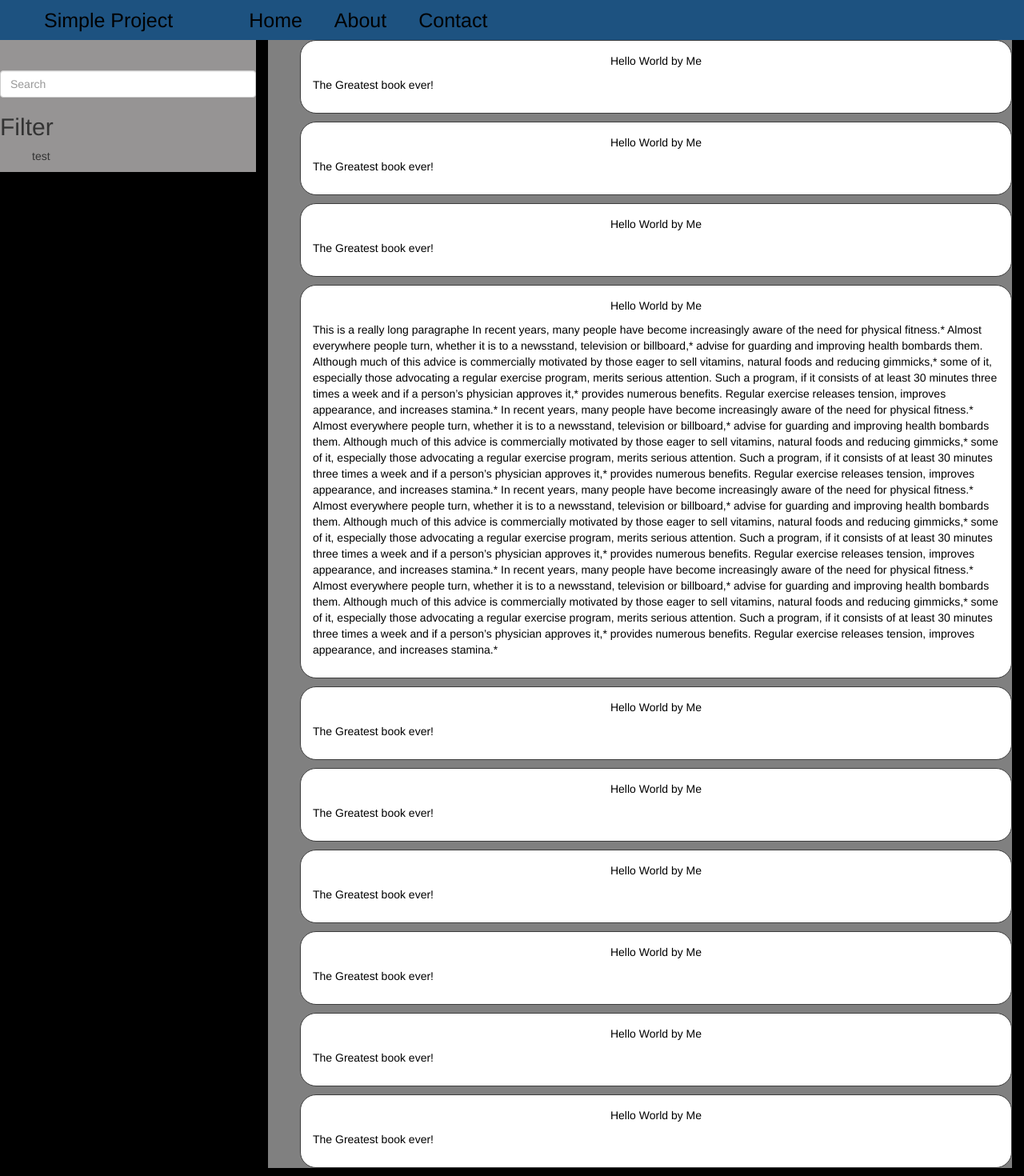
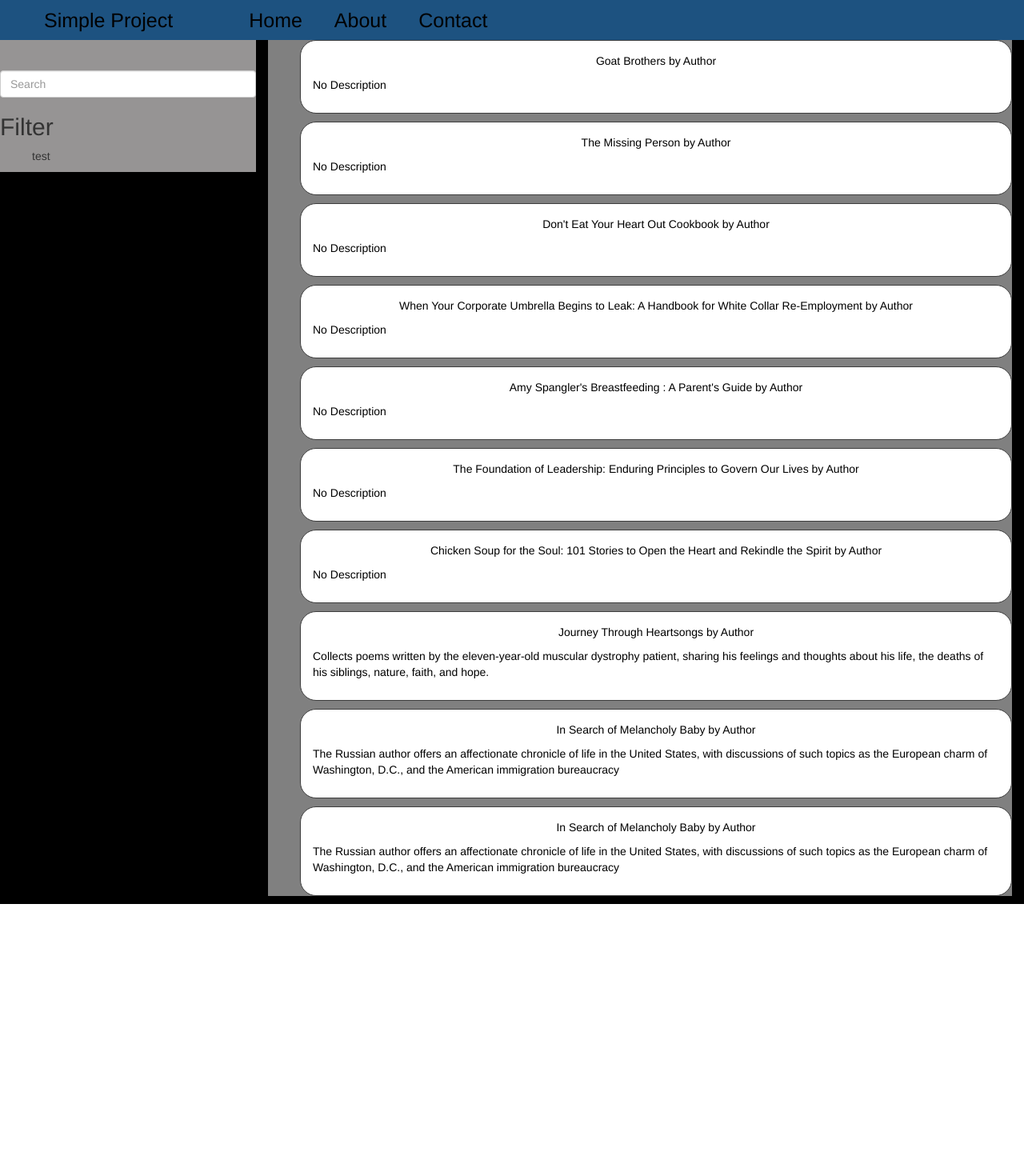
Before and after one commit to kcmurray1/learning-databases, a Flask app: page / in a window 1280 px wide. Shown: the whole page at 80% size. After the commit the page ends 1130 px from the top, so only its background shows below. Run offline with Flask 3, Linux system fonts and the light colour scheme; data comes from the database, SQL or seed files in the repository; both versions use the stored data as it was after the commit; some libraries are stand-ins or nearby versions.

Commit message:
connected sqlite3 database to frontend

```diff
--- a/full-text-search-webpage/app/database/database.py
+++ b/full-text-search-webpage/app/database/database.py
@@ -1,11 +1,13 @@
 """A generic database used to store Youtube video information"""
+import sqlite3
 from .search_statements import SqlStatements
-import sqlite3
 
 class BookDatabase:
 
     def __init__(self, database_path):
         self.database_path = database_path
+        self.book_offset = 0
+        self.book_offset_size = 10
 
 
     def __enter__(self):
@@ -52,14 +54,9 @@ class BookDatabase:
         # Return AuthorID
         return res[0]
 
-    def find(self, channel_id, phrase):
-        """Find channels that have videos containing the phrase
-        Args:
-            channel_id: int representing a channel
-            phrase: a str for the phrase to find in the database
-        Returns: a list of tuple(video title, url) pertinent to the phrase otherwise returns
-            None
-        """
-        res = self.cursor.execute(SqlStatements.RETRIEVE_CHANNEL_PHRASE, (channel_id, phrase))
+    def get_books(self):
+        # Return 10 books from database
+        res = self.cursor.execute(SqlStatements.RETRIEVE_BOOK_WITH_LIMIT, (self.book_offset_size, self.book_offset))
+        res = res.fetchall()
 
-        return res.fetchall()
+        return res
--- a/full-text-search-webpage/app/database/search_statements.py
+++ b/full-text-search-webpage/app/database/search_statements.py
@@ -1,7 +1,5 @@
 """Common Database queries used by the program"""
 class SqlStatements():
-    ALL = "SELECT * FROM Channels"
-    INSERT_CHANNEL = "INSERT INTO Channels (Handle, Name) VALUES (?, ?)"
     INSERT_VIDEO = "INSERT INTO Videos (ChannelID, Transcript, Title, Url) VALUES (?, ?, ?, ?)"
     RETRIEVE_CHANNEL = "SELECT ChannelID FROM Channels where Handle = ? OR Name LIKE ?"
     RETRIEVE_CHANNEL_PHRASE = "SELECT Title, URL FROM Videos where ChannelID = ? AND Transcript LIKE ?"
@@ -13,3 +11,4 @@ class SqlStatements():
     INSERT_BOOK = "INSERT INTO Books (AuthorID, Price, Title, Category, Month, Year, Description) VALUES (?, ?, ?, ?, ?, ?, ?)"
 
     RETRIEVE_AUTHOR = "SELECT ID FROM Authors WHERE First_name = ? AND Last_name = ?"
+    RETRIEVE_BOOK_WITH_LIMIT = "SELECT Price, Title, Category, Month, Year, Description FROM Books LIMIT ? OFFSET ?"
--- a/full-text-search-webpage/app/frontend/static/js/index.js
+++ b/full-text-search-webpage/app/frontend/static/js/index.js
@@ -1,20 +1,5 @@
-// Display 10 initial cards
+// Display 10 initial books
 document.addEventListener("DOMContentLoaded", function()
 {
-
-    let idk = document.getElementById("results");
-    for(let i =0; i <10; i++)
-    {
-        let description = "The Greatest book ever!";
-        if (i == 3)
-        {
-            description = `This is a really long paragraphe  In recent years, many people have become increasingly aware of the need for physical fitness.* Almost everywhere people turn, whether it is to a newsstand, television or billboard,* advise for guarding and improving health bombards them. Although much of this advice is commercially motivated by those eager to sell vitamins, natural foods and reducing gimmicks,* some of it, especially those advocating a regular exercise program, merits serious attention. Such a program, if it consists of at least 30 minutes three times a week and if a person’s physician approves it,* provides numerous benefits. Regular exercise releases tension, improves appearance, and increases stamina.*
-             In recent years, many people have become increasingly aware of the need for physical fitness.* Almost everywhere people turn, whether it is to a newsstand, television or billboard,* advise for guarding and improving health bombards them. Although much of this advice is commercially motivated by those eager to sell vitamins, natural foods and reducing gimmicks,* some of it, especially those advocating a regular exercise program, merits serious attention. Such a program, if it consists of at least 30 minutes three times a week and if a person’s physician approves it,* provides numerous benefits. Regular exercise releases tension, improves appearance, and increases stamina.*
-             In recent years, many people have become increasingly aware of the need for physical fitness.* Almost everywhere people turn, whether it is to a newsstand, television or billboard,* advise for guarding and improving health bombards them. Although much of this advice is commercially motivated by those eager to sell vitamins, natural foods and reducing gimmicks,* some of it, especially those advocating a regular exercise program, merits serious attention. Such a program, if it consists of at least 30 minutes three times a week and if a person’s physician approves it,* provides numerous benefits. Regular exercise releases tension, improves appearance, and increases stamina.*
-              In recent years, many people have become increasingly aware of the need for physical fitness.* Almost everywhere people turn, whether it is to a newsstand, television or billboard,* advise for guarding and improving health bombards them. Although much of this advice is commercially motivated by those eager to sell vitamins, natural foods and reducing gimmicks,* some of it, especially those advocating a regular exercise program, merits serious attention. Such a program, if it consists of at least 30 minutes three times a week and if a person’s physician approves it,* provides numerous benefits. Regular exercise releases tension, improves appearance, and increases stamina.*`;
-        }
-
-        let x  = new Book("Me", "Hello World", description);
-        idk.append(x.element);
-    }
+    getBookData();
 });
--- a/full-text-search-webpage/app/frontend/static/js/retrieve-data.js
+++ b/full-text-search-webpage/app/frontend/static/js/retrieve-data.js
@@ -1,14 +1,20 @@
-function getData ()
+function getBookData()
 {
     fetch('/database')
         .then((response) => response.json())
         //Request SUCCESS
         .then((packet) => {
-           console.log(packet);
-            // for(let data of packet){
-            //     console.log(data);
-            // }
+            console.log(packet["data"]);
+           if (packet["data"] != "undefined")
+           {
+            let idk = document.getElementById("results");
+            for(let entry of packet["data"])
+            {
+                let [price, title, category, month, year, description] = entry;
+                idk.append(new Book("Author", title, description).element);
 
+            }
+           }
         })
         //Request FAILURE
         .catch((error) =>{
--- a/full-text-search-webpage/app/frontend/static/styles/book.css
+++ b/full-text-search-webpage/app/frontend/static/styles/book.css
@@ -12,7 +12,7 @@
 }
 
 .book {
-    background-color: #ffffff; /* White background for each item */
+    background-color: #ffffff;
     margin-bottom: 10px; /* Space between items */
     padding: 15px; /* Padding inside each item */
     border: 1px solid #3d3d3d; /* Light border around each item */
--- a/full-text-search-webpage/app/frontend/templates/index.html
+++ b/full-text-search-webpage/app/frontend/templates/index.html
@@ -6,9 +6,9 @@
 {%endblock%}
 
 {%block scripts%}
+<script type="text/javascript" src="{{ url_for('static', filename='js/retrieve-data.js') }}"></script>
 <script type="text/javascript" src="{{ url_for('static', filename='js/book.js') }}"></script>
 <script type="text/javascript" src="{{ url_for('static', filename='js/index.js') }}"></script>
-
 {%endblock%}
 {% block content %}
  <div class="col-sm-3 search-container">
--- a/full-text-search-webpage/app/views.py
+++ b/full-text-search-webpage/app/views.py
@@ -1,4 +1,5 @@
 from flask import Blueprint, render_template
+from app.database.database import BookDatabase
 
 views = Blueprint('views', __name__,  template_folder="../app/frontend/templates")
 
@@ -16,4 +17,7 @@ def contact():
 
 @views.route('/database')
 def data():
-    return {"data": 100}
+    book_data = {"data": "undefined"}
+    with BookDatabase("app/database/relational-books.db") as db:
+        book_data["data"] = db.get_books()
+    return book_data
```
Also changed, not shown: full-text-search-webpage/app/database/relational-books.db.
